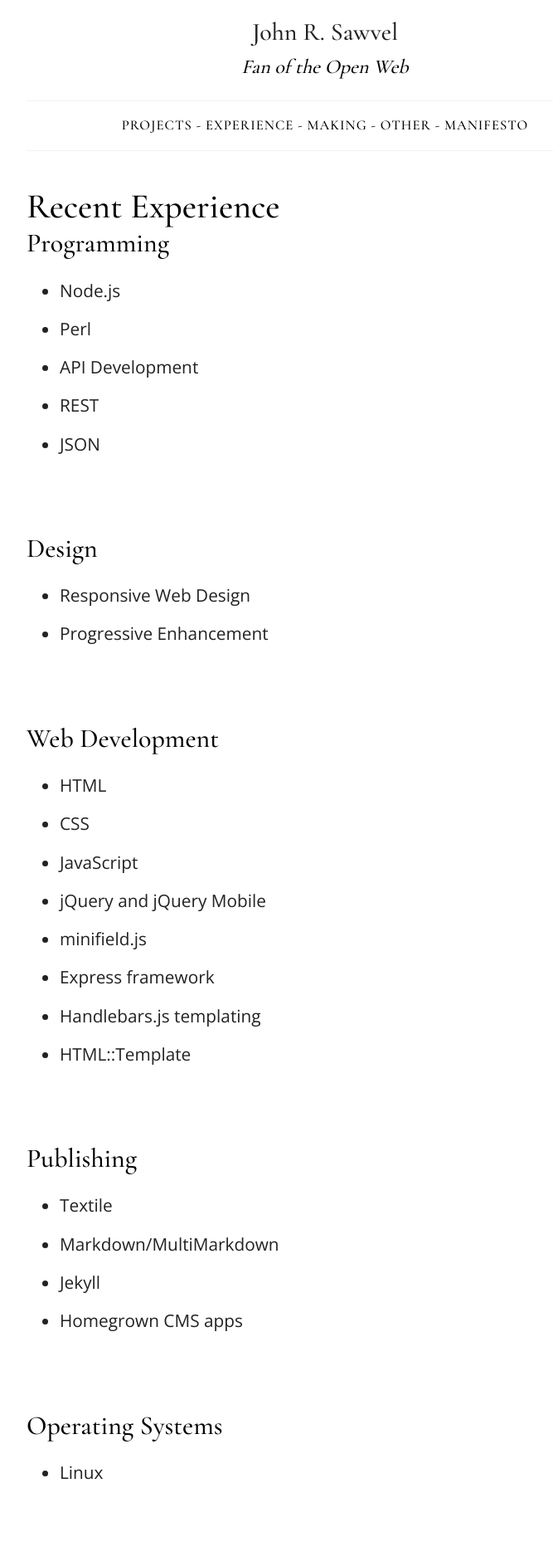
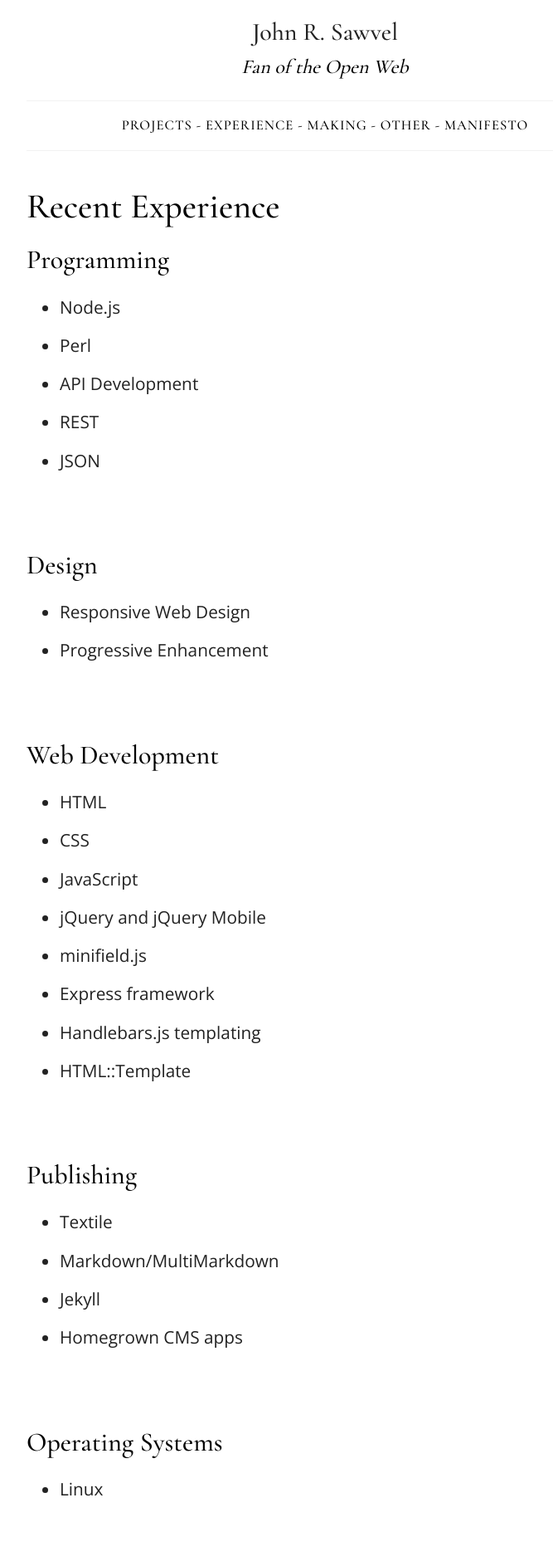
Before and after one commit to jrsawvel/jrsawvel.github.io, a Jekyll site: the page built from _posts/2016-09-10-experience.md, in a window 1280 px wide. Shown: the top 1887 px of the page at 83% size, without its empty margins (248-915 px from the left). Built offline with Jekyll 4.4.1, drawn with Linux system fonts in a browser that asks for light colours.

Commit message:
Update 2016-09-10-experience.md

```diff
--- a/_posts/2016-09-10-experience.md
+++ b/_posts/2016-09-10-experience.md
@@ -4,7 +4,7 @@
 ---
 
 
-<h3 id="programming" style="margin-top:0;padding-top:0;">Programming</h3>
+<h3 id="programming" style="margin-top:20px;padding-top:0;">Programming</h3>
 
 * Node.js
 * Perl
```
